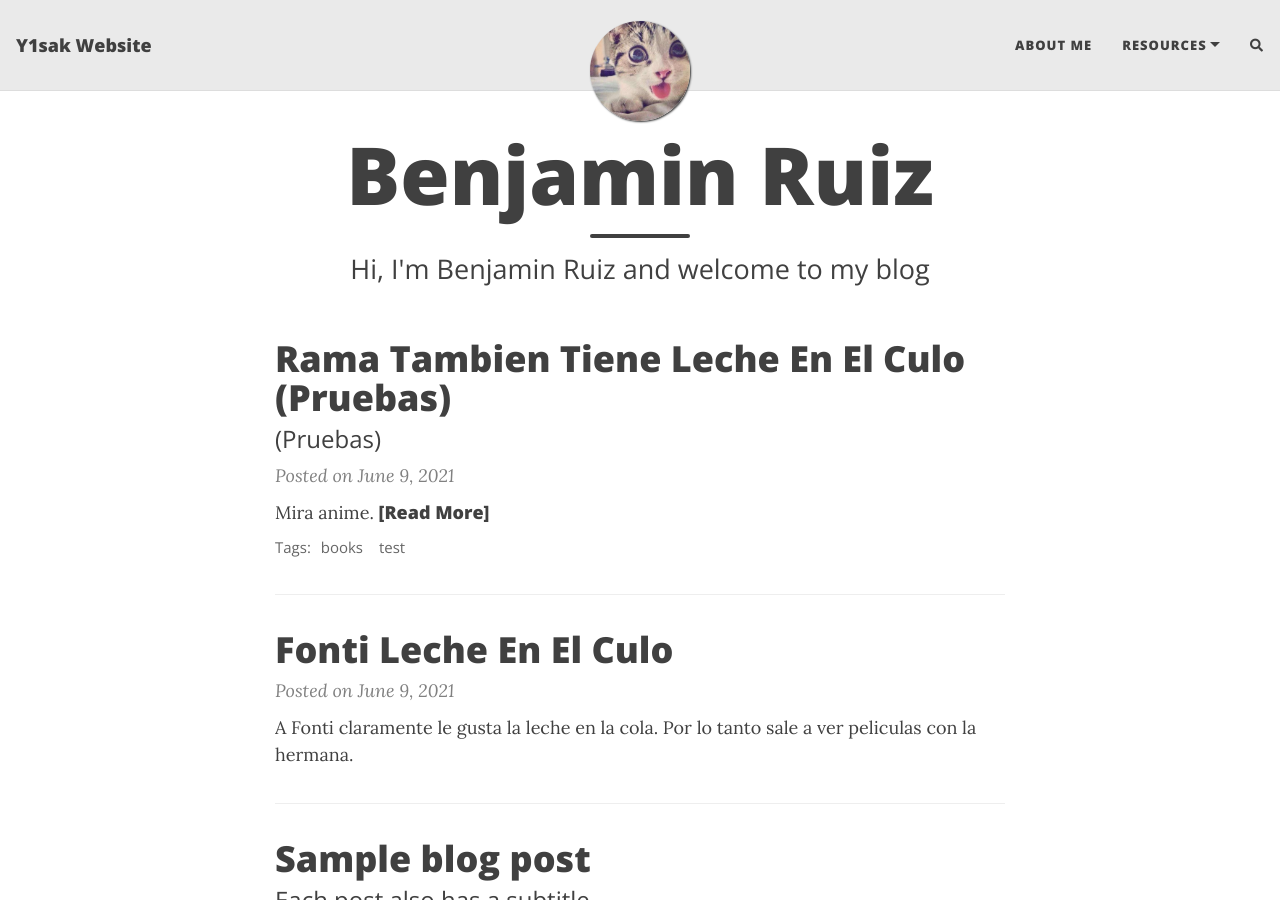
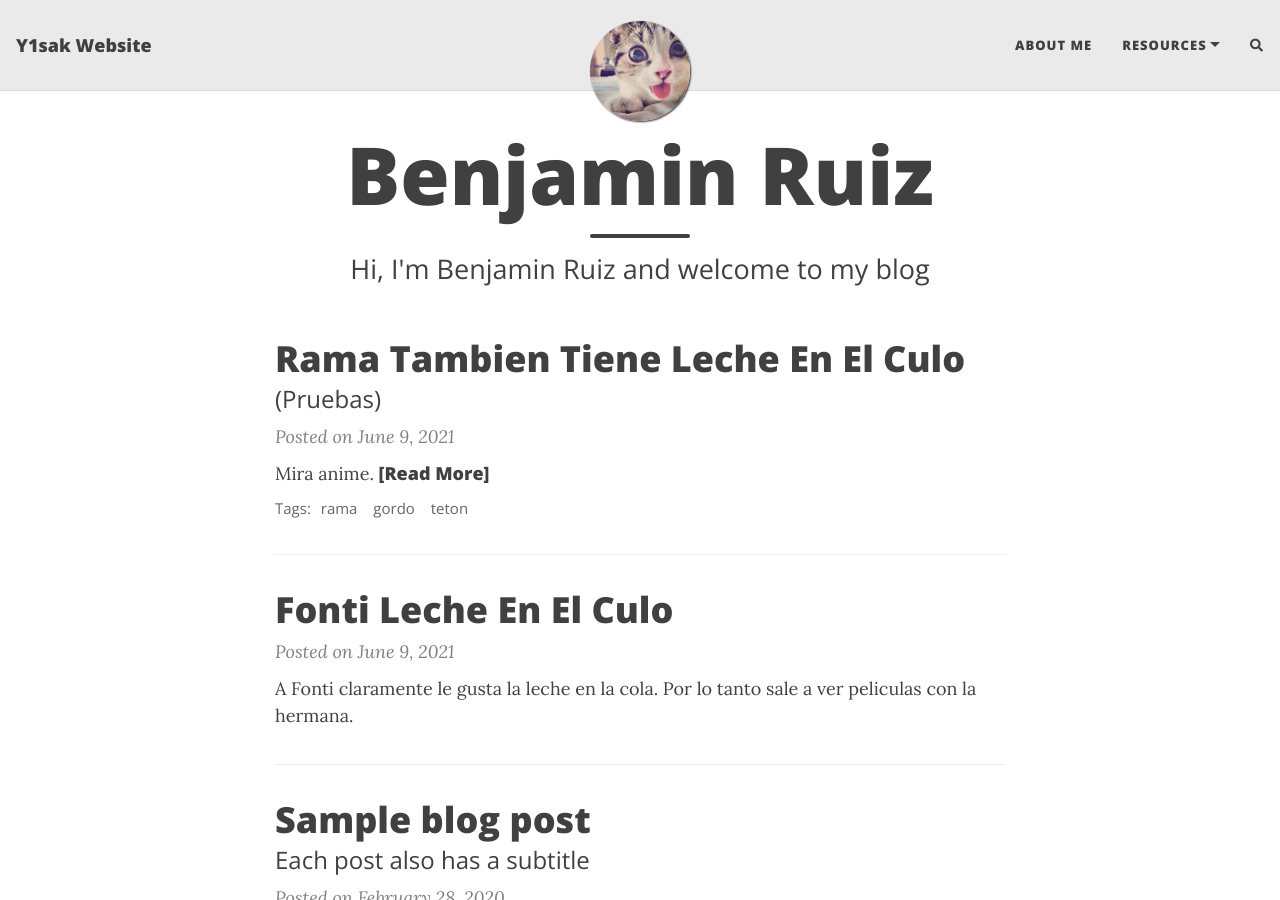
Before and after one commit to Y1sak/Y1sak.github, a Jekyll site: the page built from index.html, in a window 1280 px wide and 900 px high. Built offline with Jekyll 4.4.1, drawn with Linux system fonts in a browser that asks for light colours; nearby versions of some CDN libraries; the list of posts is cut into pages by our own code; comment, search, counter and statistics services are not loaded.

Commit message:
Update 2021-06-9-Rama-Tambien-Tiene-Leche-En-El-Culo-(Pruebas).md

```diff
--- a/_posts/2021-06-9-Rama-Tambien-Tiene-Leche-En-El-Culo-(Pruebas).md
+++ b/_posts/2021-06-9-Rama-Tambien-Tiene-Leche-En-El-Culo-(Pruebas).md
@@ -1,13 +1,13 @@
 ---
 layout: post
-title: Rama Tambien Tiene Leche En El Culo (Pruebas)
+title: Rama Tambien Tiene Leche En El Culo
 subtitle: (Pruebas)
 comments: true
 description: ""
 cover-img: ""
 thumbnail-img: ""
 share-img: ""
-tags: [books, test]
+tags: [rama, gordo, teton]
 ---
 
 Mira anime.
```
